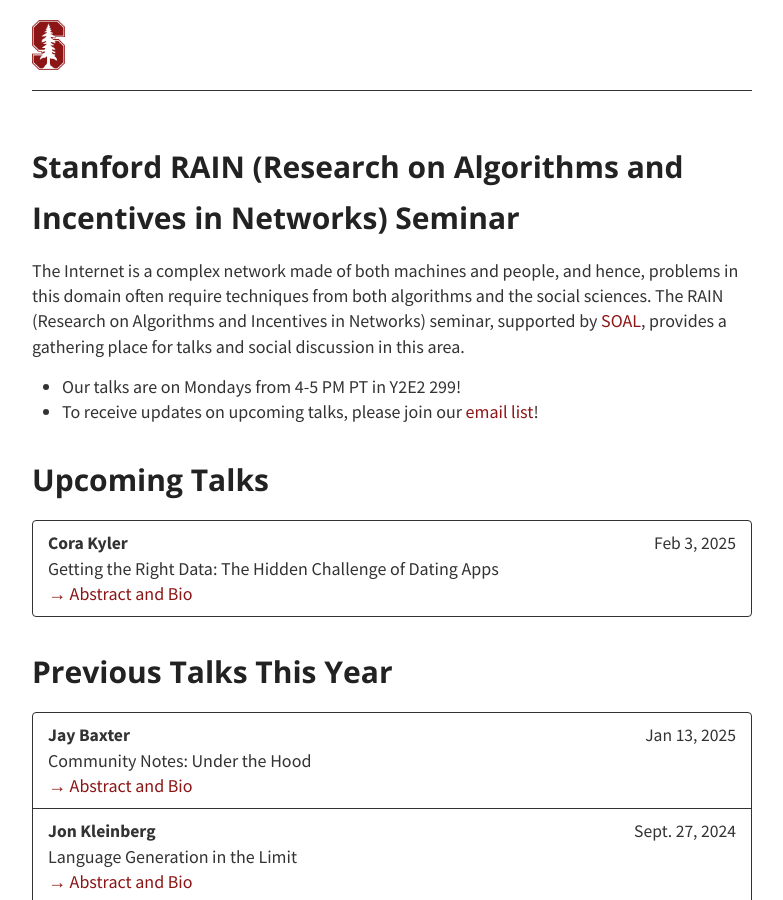
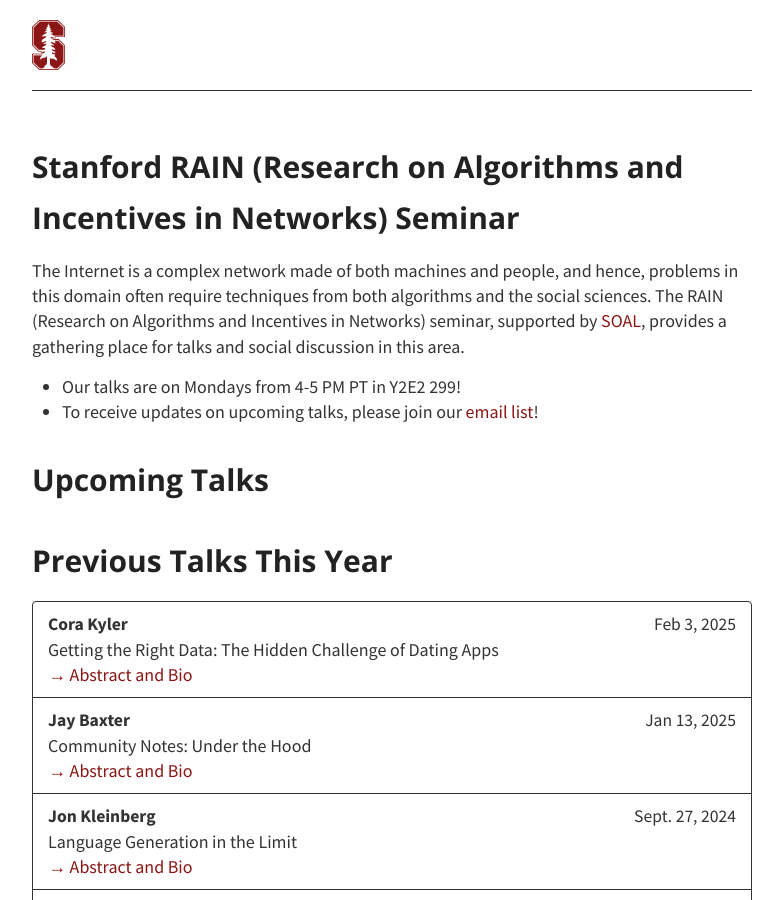
Before and after one commit to stanford-rain-seminar/stanford-rain-seminar.github.io, a Jekyll site: the page built from index.md, in a window 1280 px wide and 900 px high. Shown: the whole window, without its empty margins (248-1031 px from the left). Built offline with Jekyll 4.4.1, drawn with Linux system fonts in a browser that asks for light colours; nearby versions of some CDN libraries; our own code applies the rules of GitHub Pages for plain Markdown files; part of the change alters nothing that is shown.

```diff
--- a/_data/talks.yml
+++ b/_data/talks.yml
@@ -1,15 +1,15 @@
 - type: Upcoming Talks
+  members:
+
+
+
+- type: Previous Talks This Year
   members:
     - speaker: Cora Kyler
       date: Feb 3, 2025
       title: "Getting the Right Data: The Hidden Challenge of Dating Apps"
       abstract: ""
       bio: "Cora co-founded soon.dating, a coding project with her best friend that got popular in San Francisco last year. Before soon, she was a PhD student at UC Berkeley studying mathematical logic and philosophy - while building soon, she became entrenched in the data problem along the way. The talk will explore why gathering meaningful data is the true challenge in building effective dating platforms. While the solution might seem obvious, she'll discuss why getting the right data is both more crucial and more difficult than it appears."
-
-
-
-- type: Previous Talks This Year
-  members:
     - speaker: Jay Baxter
       date: Jan 13, 2025
       title: "Community Notes: Under the Hood"
```
